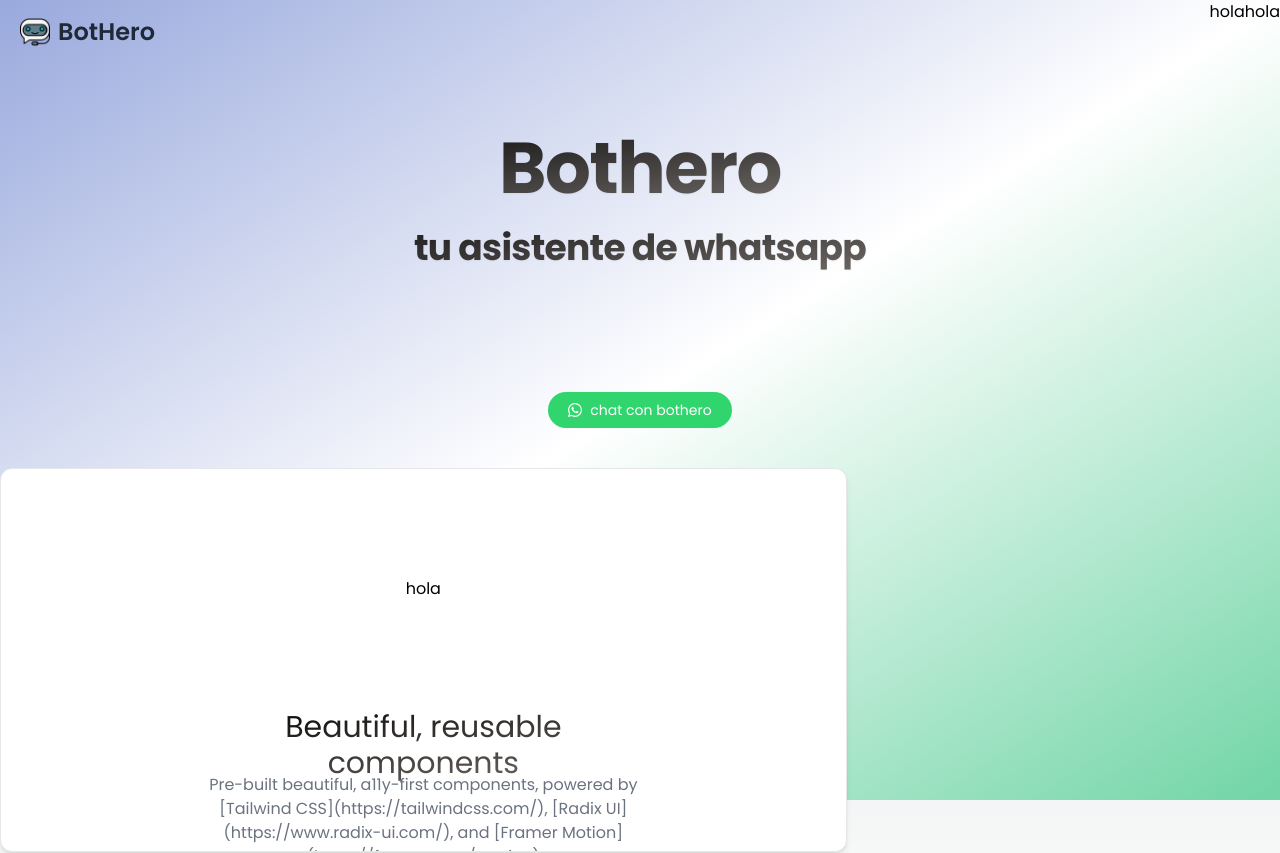
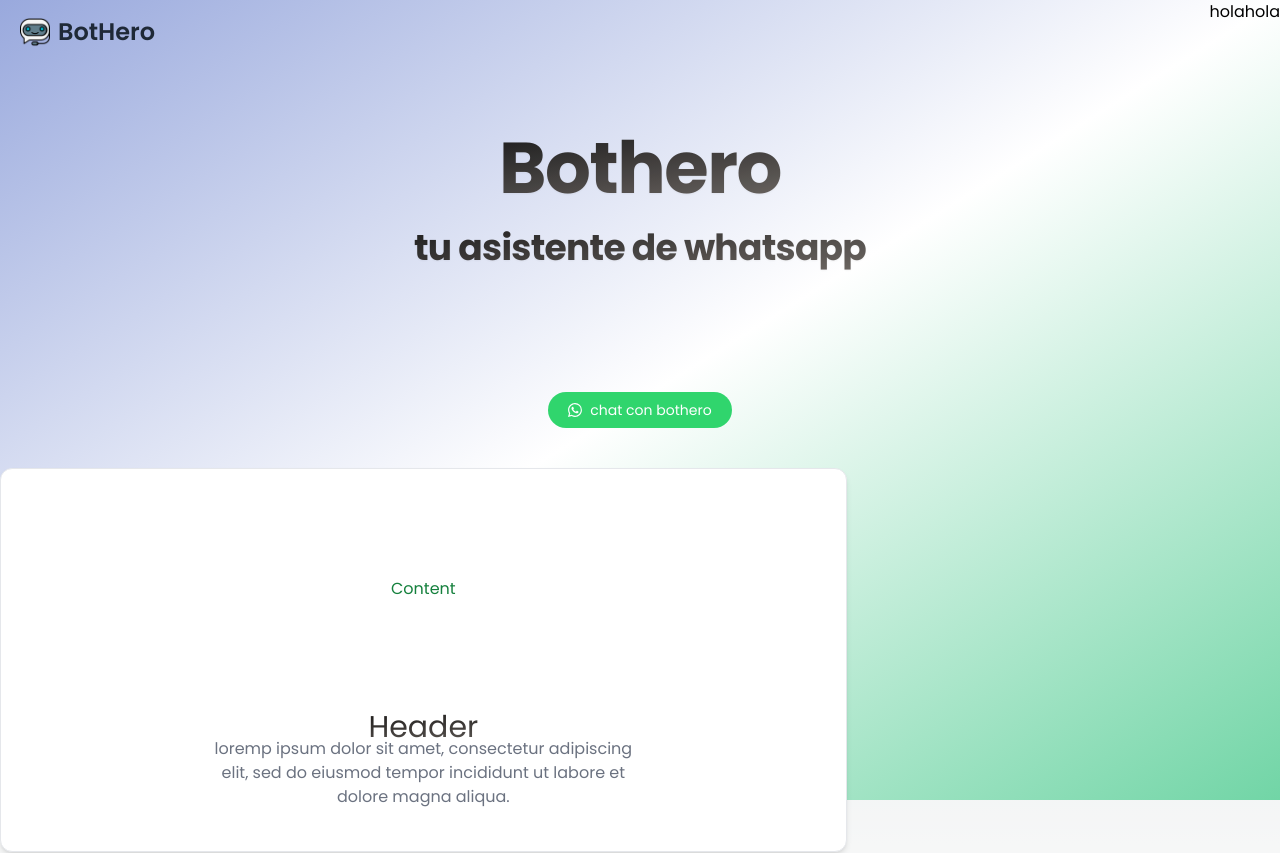
Before and after one commit to roberto-duran/bothero, a Next.js app: page / in a window 1280 px wide. Shown: the top 853 px of the page. Built offline with nearby package versions, Linux system fonts and the light colour scheme.

Commit message:
fix base

```diff
--- a/app/page.tsx
+++ b/app/page.tsx
@@ -51,7 +51,7 @@ export default async function Home () {
             key={title}
             title={title}
             description={description}
-            demo={title === 'Beautiful, reusable components' ? 'hola' : demo}
+            header={title === 'header' ? 'noop' : demo}
             large={large}
           />
         ))}
@@ -62,10 +62,10 @@ export default async function Home () {
 
 const features = [
   {
-    title: 'Beautiful, reusable components',
+    title: 'Header',
     description:
-      'Pre-built beautiful, a11y-first components, powered by [Tailwind CSS](https://tailwindcss.com/), [Radix UI](https://www.radix-ui.com/), and [Framer Motion](https://framer.com/motion)',
+      'loremp ipsum dolor sit amet, consectetur adipiscing elit, sed do eiusmod tempor incididunt ut labore et dolore magna aliqua.',
     large: true,
-    demo: <div className='text-green-700n'>hola</div>
+    demo: <div className='text-green-700'>Content</div>
   }
 ]
--- a/components/shared/card.tsx
+++ b/components/shared/card.tsx
@@ -4,18 +4,18 @@ import { ReactNode } from 'react'
 type Props = {
   title: string
   description: string
-  demo: ReactNode
+  header: ReactNode
   large?: boolean
 }
 
-export default function Card ({ title, description, demo, large }: Props) {
+export default function Card ({ title, description, header, large }: Props) {
   return (
     <div
       className={`relative col-span-1 h-96 overflow-hidden rounded-xl border border-gray-200 bg-white shadow-md ${
         large ? 'md:col-span-2' : ''
       }`}
     >
-      <div className='flex h-60 items-center justify-center'>{demo}</div>
+      <div className='flex h-60 items-center justify-center'>{header}</div>
       <div className='mx-auto max-w-md text-center'>
         <h2 className='font-display bg-gradient-to-br from-black to-stone-500 bg-clip-text text-xl font-bold text-transparent md:text-3xl md:font-normal'>
           {title}
```
